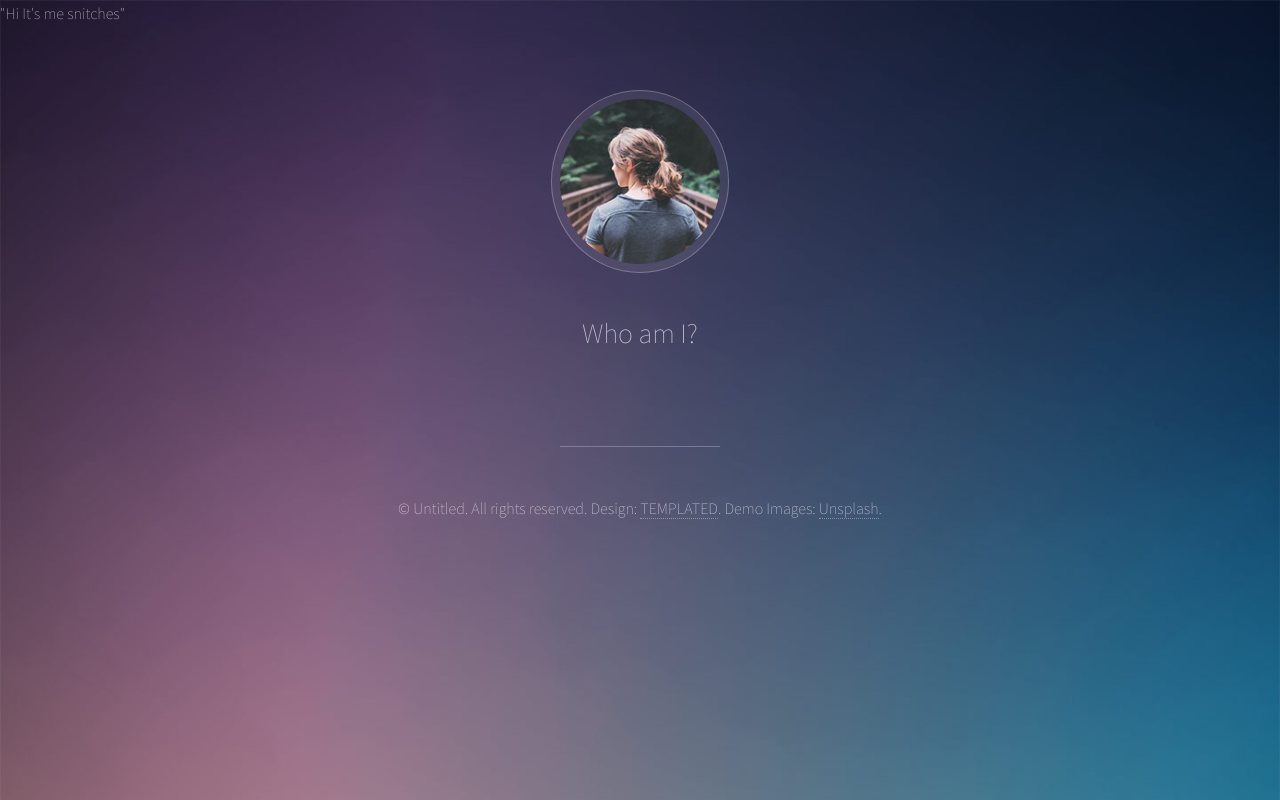
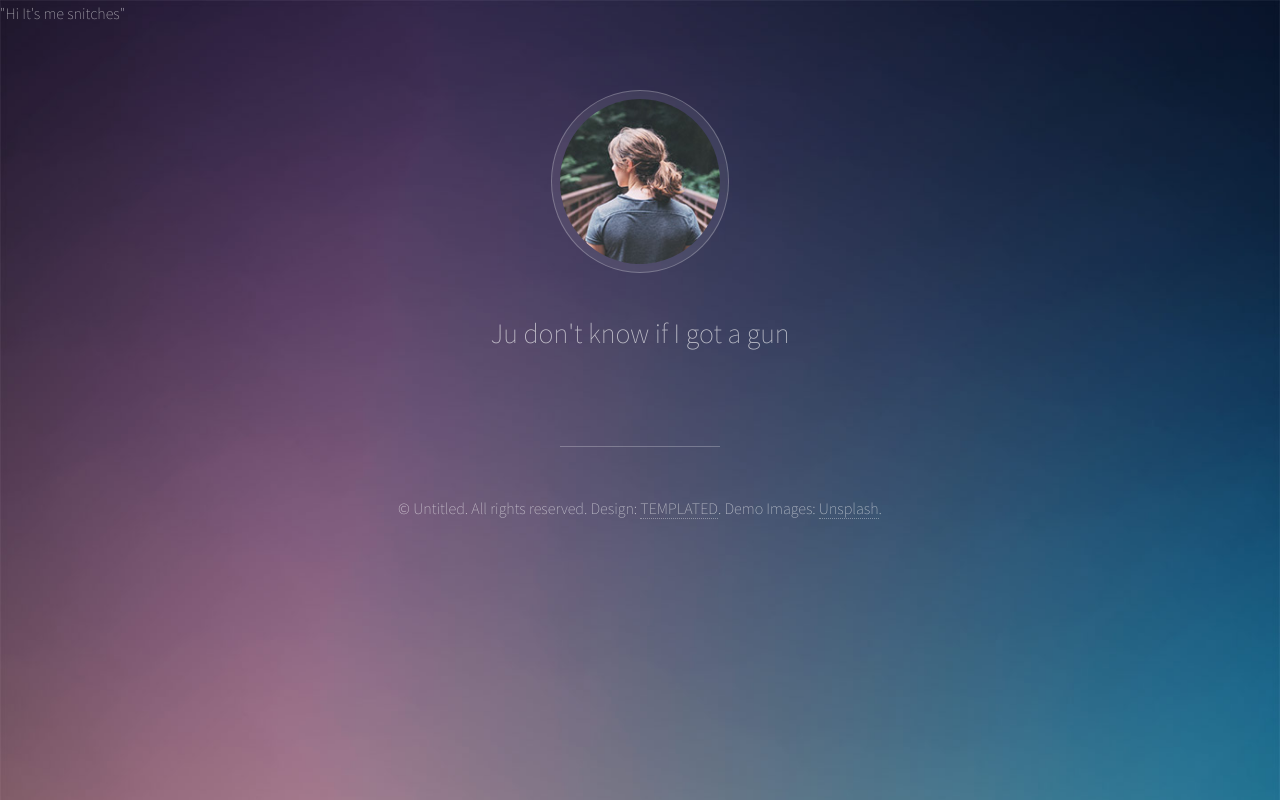
Before and after one commit to bsga227/https---github.com-bsga227-bsga227.github-io, a plain HTML site: page sample-github-pages-template-master/index.html in a window 1280 px wide. Drawn offline with Linux system fonts and the light colour scheme.

Commit message:
ju dont know if i got a gu

```diff
--- a/sample-github-pages-template-master/index.html
+++ b/sample-github-pages-template-master/index.html
@@ -20,7 +20,7 @@
 				<!-- Header -->
 					<header id="header">
 						<span class="avatar"><img src="images/avatar.jpg" alt="" /></span>
-						<h1>Who am I?</h1>
+						<h1>Ju don't know if I got a gun</h1>
 					</header>
 				<!-- Footer -->
 					<footer id="footer">
```
